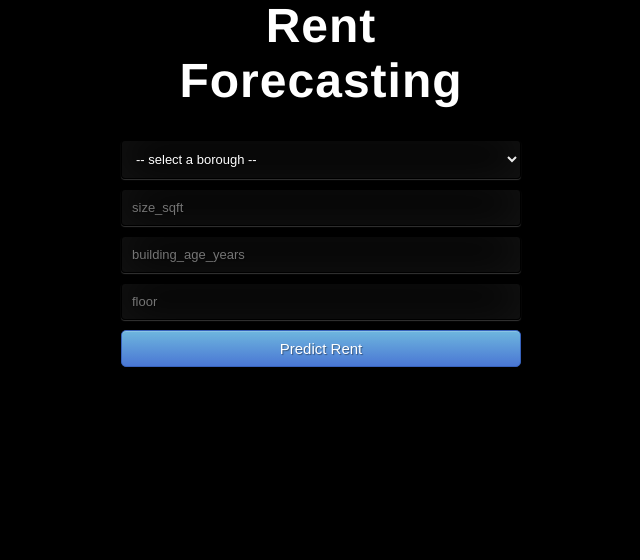
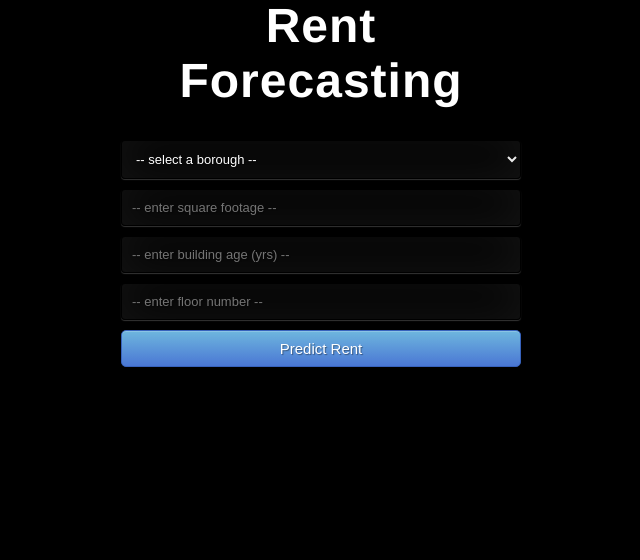
Before and after one commit to RussellMcGrath/proj_3_NYC_apartments, a Flask app: page / in a window 1280 px wide. Shown: the part 204-764 px from the top of the page, without its empty margins (369-1009 px from the left). Run offline with Flask 2, Linux system fonts and the light colour scheme; parts of the project's set-up code (start-up, migrations or seed data) failed here and were passed over.

Commit message:
form tweaks

```diff
--- a/Deployment/static/css/style.css
+++ b/Deployment/static/css/style.css
@@ -75,3 +75,4 @@ select {
 	-ms-transition: box-shadow .5s ease;
 	transition: box-shadow .5s ease;
 }
+select.focus { box-shadow: inset 0 -5px 45px rgba(100,100,100,0.4), 0 1px 1px rgba(255,255,255,0.2); }
--- a/Deployment/templates/index.html
+++ b/Deployment/templates/index.html
@@ -22,12 +22,12 @@
         <option>Brooklyn</option>
         <option>Manhattan</option>
         <option>Queens</option>
-    </select>
+      </select>
       <!-- <input type="text" name="bathrooms" placeholder="bathrooms" required="required" /> -->
-		  <input type="text" name="size_sqft" placeholder="size_sqft" required="required" />
+		  <input type="text" name="size_sqft" placeholder="-- enter square footage --" required="required" />
       <!-- <input type="text" name="min_to_subway" placeholder="min_to_subway" required="required" /> -->
-      <input type="text" name="building_age_yrs" placeholder="building_age_years" required="required" />
-      <input type="text" name="floor" placeholder="floor" required="required" />
+      <input type="text" name="building_age_yrs" placeholder="-- enter building age (yrs) --" required="required" />
+      <input type="text" name="floor" placeholder="-- enter floor number --" required="required" />
       <!-- <input type="text" name="no_fees" placeholder="no_fees" required="required" />
       <input type="text" name="has_roofdeck" placeholder="has_roofdeck" required="required" /> -->
         <button type="submit" class="btn btn-primary btn-block btn-large">Predict Rent</button>
```
Also changed, not shown: Deployment/app.py (line endings or trailing spaces).
